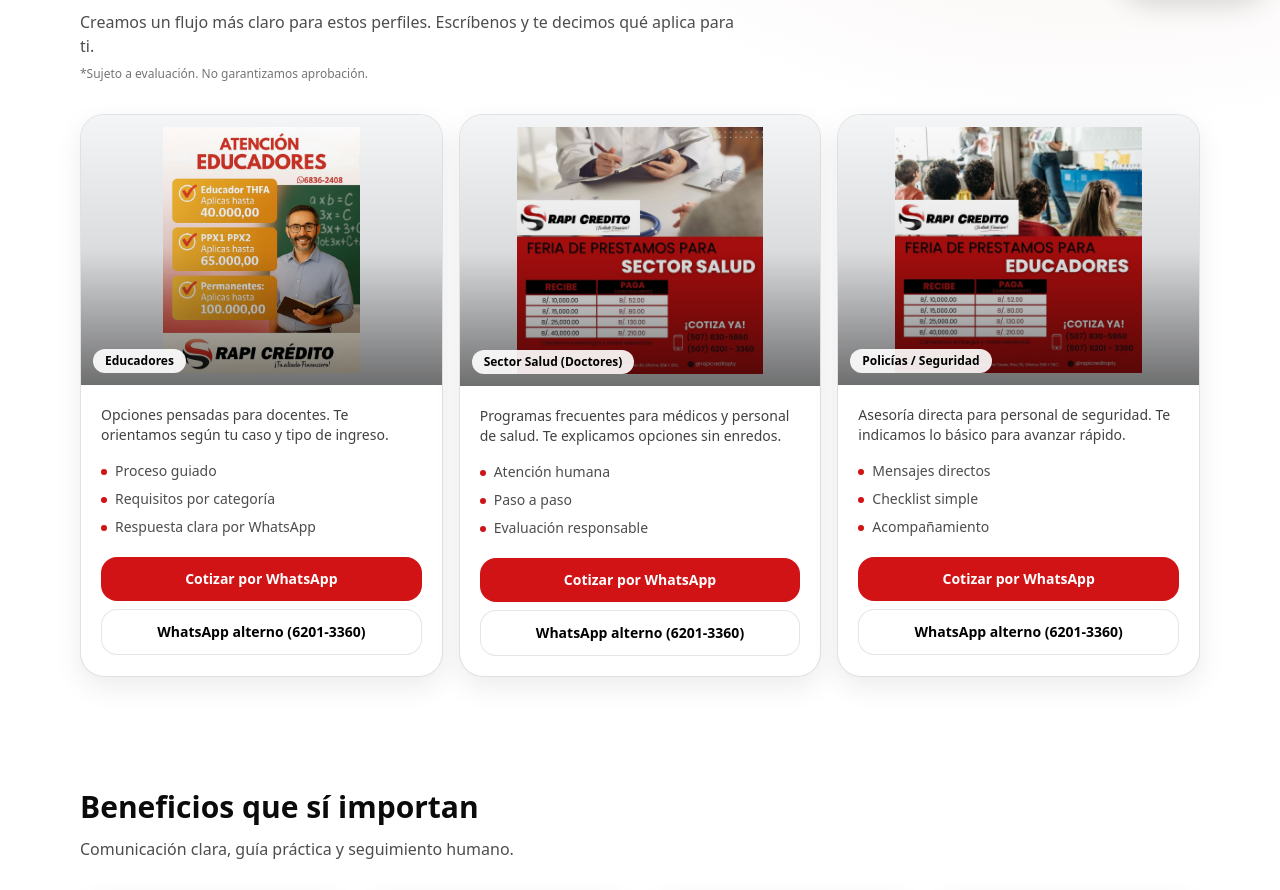
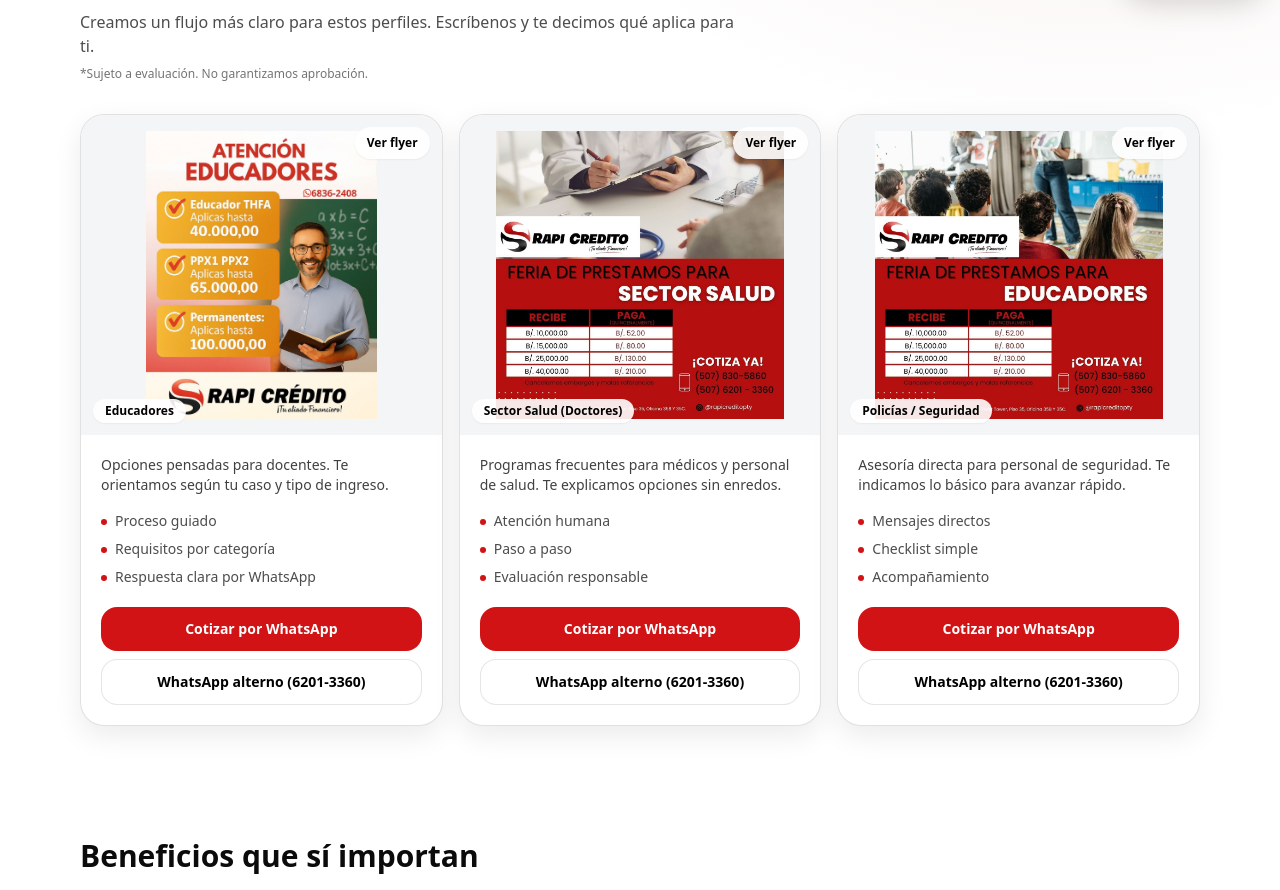
Before and after one commit to lulabtechnology/financiera, a Next.js app: page / in a window 1280 px wide. Shown: the part 798-1688 px from the top of the page. Built offline with nearby package versions, Linux system fonts and the light colour scheme; no server answers.

Commit message:
Update Sectors.tsx

```diff
--- a/src/components/Sectors.tsx
+++ b/src/components/Sectors.tsx
@@ -1,6 +1,16 @@
+"use client";
+
+import { useState } from "react";
 import { SITE, WA_CTA, waLink } from "@/lib/site";
 
-const sectors = [
+type Sector = {
+  title: string;
+  desc: string;
+  image: string;
+  bullets: string[];
+};
+
+const sectors: Sector[] = [
   {
     title: "Educadores",
     desc: "Opciones pensadas para docentes. Te orientamos según tu caso y tipo de ingreso.",
@@ -21,7 +31,62 @@
   },
 ];
 
+function FlyModal({
+  open,
+  title,
+  src,
+  onClose,
+}: {
+  open: boolean;
+  title: string;
+  src: string;
+  onClose: () => void;
+}) {
+  if (!open) return null;
+
+  return (
+    <div
+      className="fixed inset-0 z-[80] bg-black/60 backdrop-blur-sm"
+      role="dialog"
+      aria-modal="true"
+      aria-label={`Vista previa - ${title}`}
+      onClick={onClose}
+    >
+      <div
+        className="mx-auto mt-10 w-[min(92vw,980px)] rounded-3xl bg-white shadow-[0_25px_80px_rgba(0,0,0,0.35)]"
+        onClick={(e) => e.stopPropagation()}
+      >
+        <div className="flex items-center justify-between gap-3 border-b border-black/10 px-5 py-4">
+          <div className="text-sm font-semibold text-black">{title}</div>
+          <button
+            type="button"
+            onClick={onClose}
+            className="rounded-xl border border-black/10 bg-white px-3 py-2 text-sm font-semibold text-black hover:bg-black/5 transition"
+          >
+            Cerrar
+          </button>
+        </div>
+
+        <div className="max-h-[75vh] overflow-auto p-4">
+          {/* Imagen grande para leer */}
+          <img
+            src={src}
+            alt={`Flyer - ${title}`}
+            className="mx-auto h-auto w-full rounded-2xl border border-black/10 bg-[var(--surface2)] object-contain"
+            loading="eager"
+          />
+          <p className="mt-3 text-xs text-black/60">
+            Tip: puedes hacer zoom con el navegador (Ctrl + / Ctrl -) si necesitas leer aún más grande.
+          </p>
+        </div>
+      </div>
+    </div>
+  );
+}
+
 export default function Sectors() {
+  const [modal, setModal] = useState<{ title: string; src: string } | null>(null);
+
   return (
     <section id="sectores" className="scroll-mt-24">
       <div className="mx-auto max-w-6xl px-4 py-14">
@@ -38,21 +103,32 @@
         <div className="mt-8 grid gap-4 md:grid-cols-3">
           {sectors.map((s) => (
             <div key={s.title} className="card overflow-hidden rounded-3xl">
-              <div className="relative aspect-[16/11] md:aspect-[16/12]">
-             <div className="relative h-full w-full bg-[var(--surface2)]">
-  <img
-    src={s.image}
-    alt={`Imagen referencial - ${s.title}`}
-    className="h-full w-full object-contain p-3"
-    loading="lazy"
-  />
-</div>
+              {/* ✅ MÁS ALTO para que se vea mejor el flyer */}
+              <div className="relative h-[320px] bg-[var(--surface2)]">
+                {/* ✅ Contain para NO cortar */}
+                <img
+                  src={s.image}
+                  alt={`Imagen referencial - ${s.title}`}
+                  className="h-full w-full object-contain p-4"
+                  loading="lazy"
+                />
 
-                <div className="absolute inset-0 bg-gradient-to-t from-black/55 via-black/10 to-transparent" />
-                <div className="absolute bottom-3 left-3 right-3">
-                  <div className="inline-flex items-center rounded-full bg-white/90 px-3 py-1 text-xs font-semibold text-black">
+                {/* Badge */}
+                <div className="absolute bottom-3 left-3">
+                  <div className="inline-flex items-center rounded-full bg-white/90 px-3 py-1 text-xs font-semibold text-black shadow-sm">
                     {s.title}
                   </div>
+                </div>
+
+                {/* ✅ Botón para ver grande (leer) */}
+                <div className="absolute right-3 top-3">
+                  <button
+                    type="button"
+                    onClick={() => setModal({ title: s.title, src: s.image })}
+                    className="rounded-full bg-white/90 px-3 py-2 text-xs font-semibold text-black shadow-sm hover:bg-white transition"
+                  >
+                    Ver flyer
+                  </button>
                 </div>
               </div>
 
@@ -92,6 +168,14 @@
           ))}
         </div>
       </div>
+
+      {/* ✅ Modal para leer */}
+      <FlyModal
+        open={!!modal}
+        title={modal?.title ?? ""}
+        src={modal?.src ?? ""}
+        onClose={() => setModal(null)}
+      />
     </section>
   );
 }
```
